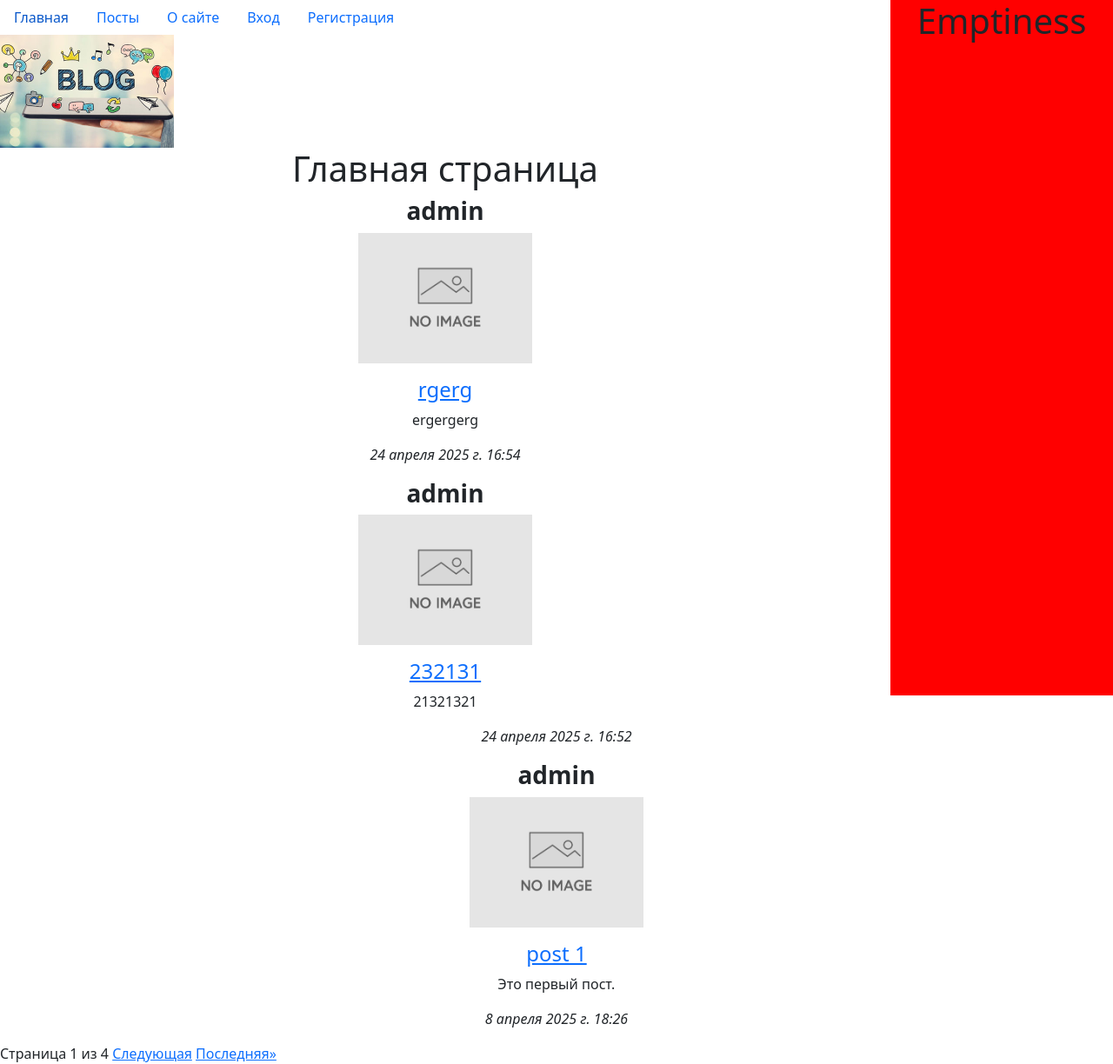
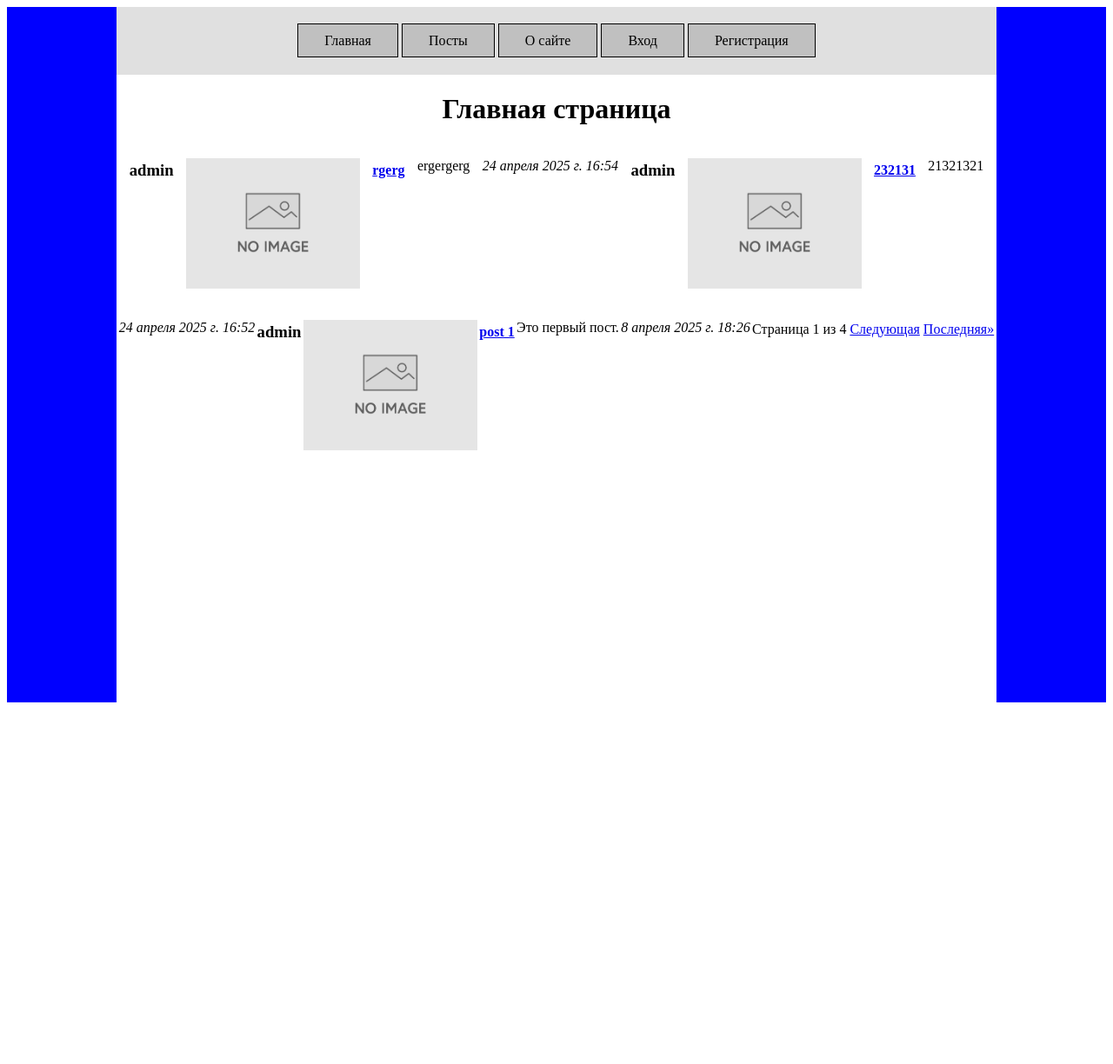
Before and after one commit to Elmersperry/DjangoBlogSite, a Django app: page / in a window 1280 px wide. Shown: the whole page at 87% size. After the commit the page ends 808 px from the top, so only its background shows below. Run offline with Django 5.2, Linux system fonts and the light colour scheme; data comes from the database, SQL or seed files in the repository.

Commit message:
ggggggggg

```diff
--- a/blog/templates/blog/base.html
+++ b/blog/templates/blog/base.html
@@ -5,16 +5,19 @@
     <meta charset="UTF-8">
     <link rel="stylesheet" href="{% static 'css/styles.css' %}">
     <title>{{title}}</title>
-    <link href="https://cdn.jsdelivr.net/npm/bootstrap@5.0.2/dist/css/bootstrap.min.css" rel="stylesheet" integrity="sha384-EVSTQN3/azprG1Anm3QDgpJLIm9Nao0Yz1ztcQTwFspd3yD65VohhpuuCOmLASjC" crossorigin="anonymous">
-    <script src="https://cdn.jsdelivr.net/npm/bootstrap@5.0.2/dist/js/bootstrap.bundle.min.js" integrity="sha384-MrcW6ZMFYlzcLA8Nl+NtUVF0sA7MsXsP1UyJoMp4YLEuNSfAP+JcXn/tWtIaxVXM" crossorigin="anonymous"></script>
+<!--    <link href="https://cdn.jsdelivr.net/npm/bootstrap@5.0.2/dist/css/bootstrap.min.css" rel="stylesheet" integrity="sha384-EVSTQN3/azprG1Anm3QDgpJLIm9Nao0Yz1ztcQTwFspd3yD65VohhpuuCOmLASjC" crossorigin="anonymous">-->
+<!--    <script src="https://cdn.jsdelivr.net/npm/bootstrap@5.0.2/dist/js/bootstrap.bundle.min.js" integrity="sha384-MrcW6ZMFYlzcLA8Nl+NtUVF0sA7MsXsP1UyJoMp4YLEuNSfAP+JcXn/tWtIaxVXM" crossorigin="anonymous"></script>-->
 </head>
 <body>
+    <sidebar class="sidebar-space-2">
+            <h1></h1>
+    </sidebar>
     <sidebar class="sidebar-space">
-            <h1>Emptiness</h1>
+            <h1></h1>
     </sidebar>
 <div>
-  <nav class="nav">
-    <a class="nav-link active" aria-current="page" href="{% url 'blog:index' %}">Главная</a>
+<nav class="my-nav">
+    <a class="nav-link" aria-current="page" href="{% url 'blog:index' %}">Главная</a>
     <a class="nav-link" href="#">Посты</a>
     <a class="nav-link" href="{% url 'blog:about' %}">О сайте</a>
     {% if not user.is_authenticated %}
@@ -23,10 +26,23 @@
     {% else %}
     <a class="nav-link" href="{% url 'users:profile' pk=user.pk %}">{{user.username}}</a>
     <a class="nav-link" href="{% url 'users:logout' %}">Выйти</a>
-<!--    <a class="sidebar-space">gfdfgdf</a>-->
     {% endif %}
-  </nav>
+</nav>
 </div>
+<!--<div>-->
+<!--  <nav class="nav" class="text-light">-->
+<!--    <a class="nav-link active" aria-current="page" href="{% url 'blog:index' %}">Главная</a>-->
+<!--    <a class="nav-link" href="#">Посты</a>-->
+<!--    <a class="nav-link" href="{% url 'blog:about' %}">О сайте</a>-->
+<!--    {% if not user.is_authenticated %}-->
+<!--    <a class="nav-link" href="{% url 'users:login' %}">Вход</a>-->
+<!--    <a class="nav-link" href="{% url 'users:register' %}">Регистрация</a>-->
+<!--    {% else %}-->
+<!--    <a class="nav-link" href="{% url 'users:profile' pk=user.pk %}">{{user.username}}</a>-->
+<!--    <a class="nav-link" href="{% url 'users:logout' %}">Выйти</a>-->
+<!--&lt;!&ndash;    <a class="sidebar-space">gfdfgdf</a>&ndash;&gt;-->
+<!--    {% endif %}-->
+<!--  </nav>-->
     {% if messages %}
 <ul class="messages">
     {% for message in messages %}
@@ -35,7 +51,6 @@
     {% endfor %}
 </ul>
 {% endif %}
-
 {% block content %}
 {% endblock content %}
 </body>
--- a/blog/templates/blog/index.html
+++ b/blog/templates/blog/index.html
@@ -2,10 +2,11 @@
 {% load static %}
 
 {% block content %}
-<img src="{% static 'img/blog.jpg' %}" width = 200px, height="auto">
+<!--<img src="{% static 'img/blog.jpg' %}" width = 200px, height="auto">-->
 <h1 id="index-title">Главная страница</h1>
 
 <div class="post-list">
+<!--    <div class="ind-block">-->
         {% for post in page_obj %}
             <div class="post-author"><h3><b>{{ post.author }}</b></h3></div>
             <div class="post_image">
@@ -19,7 +20,25 @@
             <div class="post-text"><p>{{ post.text }}</p></div>
             <div class="post-created-at"><p><i>{{ post.created_at }}</i></p></div>
         {% endfor %}
-</div>
+<!--    </div>    -->
+<!--</div>-->
+<!--<div class="pagination">-->
+<!--    <span class="step-links">-->
+<!--        {% if page_obj.has_previous %}-->
+<!--            <a href="?page=1">&laquo;Первая</a>-->
+<!--            <a href="?page={{ page_obj.previous_page_number }}">Предыдущая</a>-->
+<!--        {% endif %}-->
+<!--        <span class="current">-->
+<!--            Страница {{ page_obj.number }} из {{ page_obj.paginator.num_pages }}-->
+<!--        </span>-->
+<!--        {% if page_obj.has_next %}-->
+<!--            <a href="?page={{ page_obj.next_page_number }}">Следующая</a>-->
+<!--            <a href="?page={{ page_obj.paginator.num_pages }}">Последняя&raquo;</a>-->
+<!--        {% endif %}-->
+<!--    </span>-->
+<!--</div>-->
+<footer>
+<sidebar class="sidebar-space-3">
 <div class="pagination">
     <span class="step-links">
         {% if page_obj.has_previous %}
@@ -35,5 +54,7 @@
         {% endif %}
     </span>
 </div>
+</sidebar>
+</footer>
 
 {% endblock content %}
--- a/static/css/styles.css
+++ b/static/css/styles.css
@@ -1,22 +1,60 @@
-body {
-    font-family: "Poppins"
-}
 .sidebar-space {
-    /* position: absolute; */
-    /* position: fixed; */
-    /* justify-content: right; */
-    /* display: block; */
     float: right;
     height: 100vh;
-    width: 20%;
+    width: 10%;
     margin: 0px;
+    padding: 0px;
+    text-align: center;
+    background-color: #0000FF;
+}
+.sidebar-space-2 {
+    float: left;
+    height: 100vh;
+    width: 10%;
+    margin: 0px;
+    padding: 0px;
+    text-align: center;
+    background-color: #0000FF;
+}
+.sidebar-space-3 {
+    height: 50%;
+    width: 100vh;
+    margin: 20px;
     padding: 0px;
     text-align: center;
     background-color: #FF0000;
 }
 .post-list {
+    display: flex;
+    flex-direction: row;
+    flex-wrap: wrap;
+    justify-content: space-evenly;
+}
+#index-title {
     text-align: center;
 }
-#index-title {
-    text-align: center
+.my-nav {
+    padding: 30px;
+    text-align: center;
+    height: 30%;
+    background-color: #E0E0E0;
 }
+.nav-link {
+    text-decoration: none;
+    color: #000000;
+    border: 1px solid black;
+    padding: 10px 30px 10px 30px;
+    background-color: #C0C0C0;
+}
+.nav-link:hover {
+    color: #0000FF;
+    }
+.nav-link:visited {
+    color: #4C0099;
+}
+.paginatio {
+    padding: 30px;
+    text-align: center;
+    height: 30%;
+    background-color: #000000;
+}
```
Lines whose indentation alone changed are shown as unchanged.
